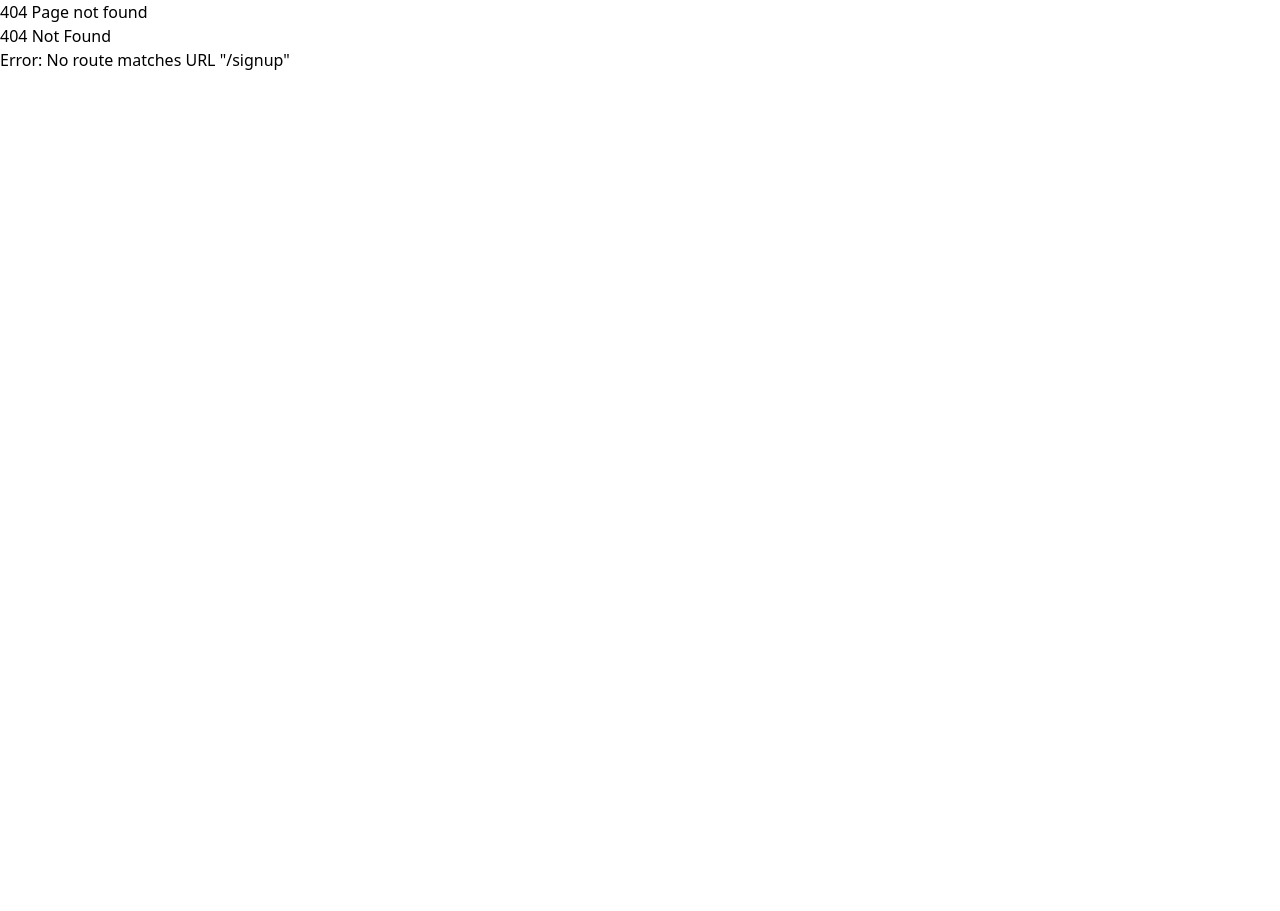
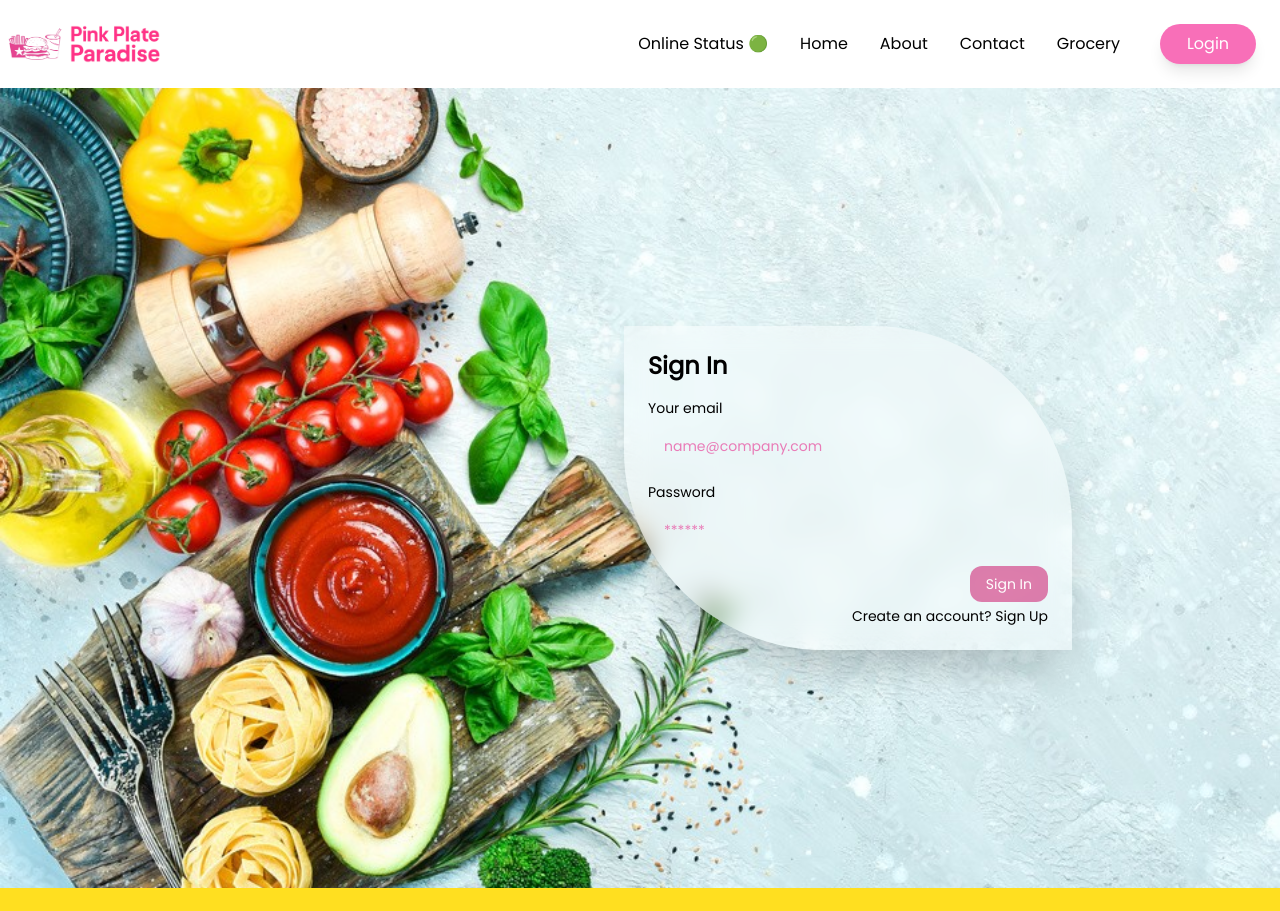
Before and after one commit to Bhamkargauri/foodDeliveryApp, a React (Vite) app: page /signup in a window 1280 px wide. Before the commit this address had no page. Shown: the top 911 px of the page. Before the commit the page ends 800 px from the top, so only its background shows below. Built offline with nearby package versions, Linux system fonts and the light colour scheme.

Commit message:
conditionally form render

```diff
--- a/src/Footer.jsx
+++ b/src/Footer.jsx
@@ -3,7 +3,7 @@ import name from "../src/assets/images/name.png";
 
 const Footer = () => {
   return (
-    <footer className="bg-yellow-300 dark:bg-yellow-300/90 font-poppins mt-8">
+    <footer className="bg-yellow-300 dark:bg-yellow-300/90 font-poppins">
       <div className="max-w-screen-xl mx-auto p-6 flex flex-col md:flex-row items-center justify-between space-y-4 md:space-y-0">
         <div className="flex items-center space-x-2">
           <img src={logo} alt="Logo" className="w-16" />
--- a/src/Headers.jsx
+++ b/src/Headers.jsx
@@ -84,7 +84,7 @@ const Headers = () => {
           </li>
           <li>
             <Link
-              href="#"
+              to="/signup"
               className="block bg-pink-500/70 p-2 m-2 px-5 text-white rounded-full shadow-lg
              hover:bg-yellow-300 hover:text-pink-500 cursor-pointer
              text-center min-w-24 backdrop-blur-sm"
--- a/src/RestaurantContainer.jsx
+++ b/src/RestaurantContainer.jsx
@@ -96,7 +96,7 @@ const RestaurantContainer = () => {
   return (
     <>
       <div
-        className="font-poppins"
+        className="font-poppins mb-8"
         // style={{
         //   backgroundImage: `url(${hotelBackground})`,
         //   backgroundSize: "cover",
--- a/src/components/Contact.jsx
+++ b/src/components/Contact.jsx
@@ -1,11 +1,5 @@
-import SignUp from "./SignUp";
 const Contact = () => {
-  return (
-    <div>
-      I am in Contact Section
-      <SignUp />
-    </div>
-  );
+  return <div>I am in Contact Section</div>;
 };
 
 export default Contact;
--- a/src/components/SignUp.jsx
+++ b/src/components/SignUp.jsx
@@ -1,20 +1,74 @@
+import { useState } from "react";
 import loginBg from "../assets/images/imgbg.jpg";
 
 const SignUp = () => {
+  const [isLoginOpen, setIsLoginOpen] = useState(true);
+
+  const handleForm = () => {
+    setIsLoginOpen(!isLoginOpen);
+  };
+
   return (
     <>
       {/* registration page */}
 
       <div
         className="font-poppins flex flex-col justify-center px-6 py-6 mx-auto md:h-screen lg:py-0 bg-cover bg-center"
-        style={{ backgroundImage: `url(${loginBg})`}}
+        style={{ backgroundImage: `url(${loginBg})` }}
       >
         <div className="md:ml-[600px] w-full bg-white/40 backdrop-blur-md rounded-tr-[200px] rounded-bl-[200px] md:mt-0 sm:max-w-md xl:p-0 dark:bg-pink-500/70 shadow-2xl px-8">
           <div className="p-4 space-y-4 md:space-y-5 sm:p-6">
+            {isLoginOpen ? (
+              <form className="space-y-4 md:space-y-4">
+                <h1 className="text-xl font-bold md:text-2xl dark:text-pink-700">
+                  Sign In
+                </h1>
+                <div>
+                  <label className="block mb-2 text-sm font-medium dark:text-white">
+                    Your email
+                  </label>
+                  <input
+                    type="email"
+                    className="text-sm rounded-full block w-full p-2.5 px-4 dark:bg-pink-200 dark:placeholder-gray-600 focus:outline-none focus:ring-2 focus:ring-pink-500 focus:border-yellow-500 text-pink-500 invalid:border-pink-500 invalid:text-pink-600"
+                    placeholder="name@company.com"
+                    required
+                  />
+                </div>
+                <div>
+                  <label className="block mb-2 text-sm font-medium dark:text-white">
+                    Password
+                  </label>
+                  <input
+                    type="password"
+                    placeholder="******"
+                    className="text-sm rounded-full block w-full p-2.5 px-4 dark:bg-pink-200 dark:placeholder-gray-600 focus:outline-none focus:ring-2 focus:ring-pink-500 focus:border-yellow-500 text-pink-500 invalid:border-pink-500 invalid:text-pink-600"
+                    required
+                  />
+                </div>
+
+                <button
+                  type="submit"
+                  className="bg-pink-700/50 hover:bg-pink-200 hover:text-pink-700 focus:outline-offset-2 text-white font-medium rounded-xl text-sm px-4 py-2 backdrop-blur-md ml-auto block mb-1"
+                >
+                  Sign In
+                </button>
+
+                <p className="text-sm font-light text-right dark:text-gray-600">
+                  Create an account?{" "}
+                  <a
+                    href="#"
+                    className="font-medium text-primary-600 hover:underline dark:text-primary-500"
+                    onClick={handleForm}
+                  >
+                    Sign Up
+                  </a>
+                </p>
+              </form>
+            ) : (
+              <form className="space-y-4 md:space-y-4">
                 <h1 className="text-xl font-bold md:text-2xl dark:text-pink-700">
                   Sign Up
                 </h1>
-            <form className="space-y-4 md:space-y-4">
                 <div>
                   <label className="block mb-2 text-sm font-medium dark:text-white">
                     Full Name
@@ -72,11 +126,13 @@ const SignUp = () => {
                   <a
                     href="#"
                     className="font-medium text-primary-600 hover:underline dark:text-primary-500"
+                    onClick={handleForm}
                   >
                     Sign In
                   </a>
                 </p>
               </form>
+            )}
           </div>
         </div>
       </div>
@@ -89,50 +145,8 @@ const SignUp = () => {
       >
         <div className="md:ml-[600px] w-full bg-white/40 backdrop-blur-md rounded-tr-[200px] rounded-bl-[200px] md:mt-0 sm:max-w-md xl:p-0 dark:bg-pink-500/70 shadow-2xl px-8">
           <div className="p-4 space-y-4 md:space-y-5 sm:p-6">
-            <h1 className="text-xl font-bold md:text-2xl dark:text-pink-700">
-              Sign In
-            </h1>
-            <form className="space-y-4 md:space-y-4">
-              <div>
-                <label className="block mb-2 text-sm font-medium dark:text-white">
-                  Your email
-                </label>
-                <input
-                  type="email"
-                  className="text-sm rounded-full block w-full p-2.5 px-4 dark:bg-pink-200 dark:placeholder-gray-600 focus:outline-none focus:ring-2 focus:ring-pink-500 focus:border-yellow-500 text-pink-500 invalid:border-pink-500 invalid:text-pink-600"
-                  placeholder="name@company.com"
-                  required
-                />
-              </div>
-              <div>
-                <label className="block mb-2 text-sm font-medium dark:text-white">
-                  Password
-                </label>
-                <input
-                  type="password"
-                  placeholder="******"
-                  className="text-sm rounded-full block w-full p-2.5 px-4 dark:bg-pink-200 dark:placeholder-gray-600 focus:outline-none focus:ring-2 focus:ring-pink-500 focus:border-yellow-500 text-pink-500 invalid:border-pink-500 invalid:text-pink-600"
-                  required
-                />
-              </div>
 
-              <button
-                type="submit"
-                className="bg-pink-700/50 hover:bg-pink-200 hover:text-pink-700 focus:outline-offset-2 text-white font-medium rounded-xl text-sm px-4 py-2 backdrop-blur-md ml-auto block mb-1"
-              >
-                Sign In
-              </button>
 
-              <p className="text-sm font-light text-right dark:text-gray-600">
-                Create an account?{" "}
-                <a
-                  href="#"
-                  className="font-medium text-primary-600 hover:underline dark:text-primary-500"
-                >
-                  Sign Up
-                </a>
-              </p>
-            </form>
           </div>
         </div>
       </div> */}
--- a/src/main.jsx
+++ b/src/main.jsx
@@ -7,6 +7,7 @@ import Contact from "./components/Contact";
 import ErrorComponent from "./components/ErrorComponent";
 import RestaurantMenus from "./components/RestaurantMenus";
 import RestaurantContainer from "./RestaurantContainer";
+import SignUp from "./components/SignUp";
 
 const Grocery = lazy(() => import("./components/Grocery"));
 
@@ -40,6 +41,10 @@ const appRouter = createBrowserRouter([
           </Suspense>
         ),
       },
+      {
+        path: "/signup",
+        element: <SignUp />,
+      }
     ],
   },
 ]);
```
Also changed, not shown: src/components/RestaurantMenus.jsx (+5 -7 lines). Lines whose indentation alone changed are shown as unchanged.
